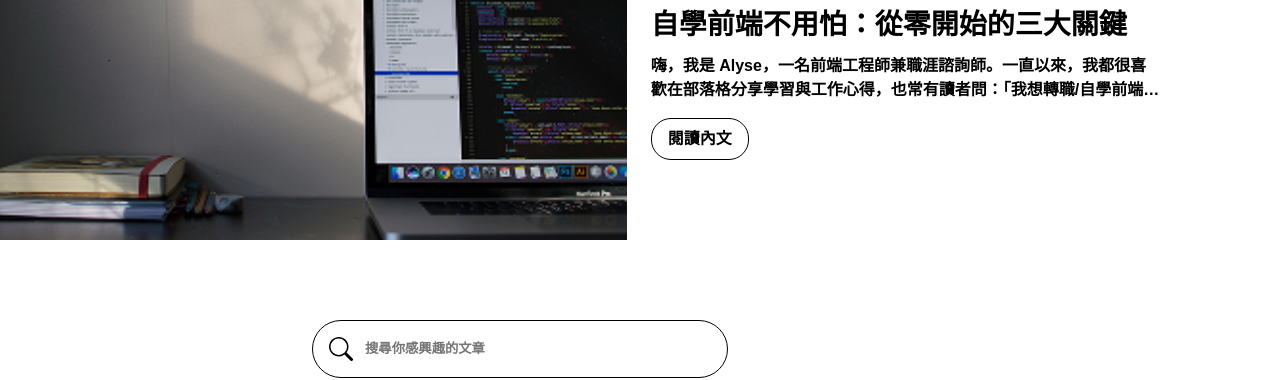
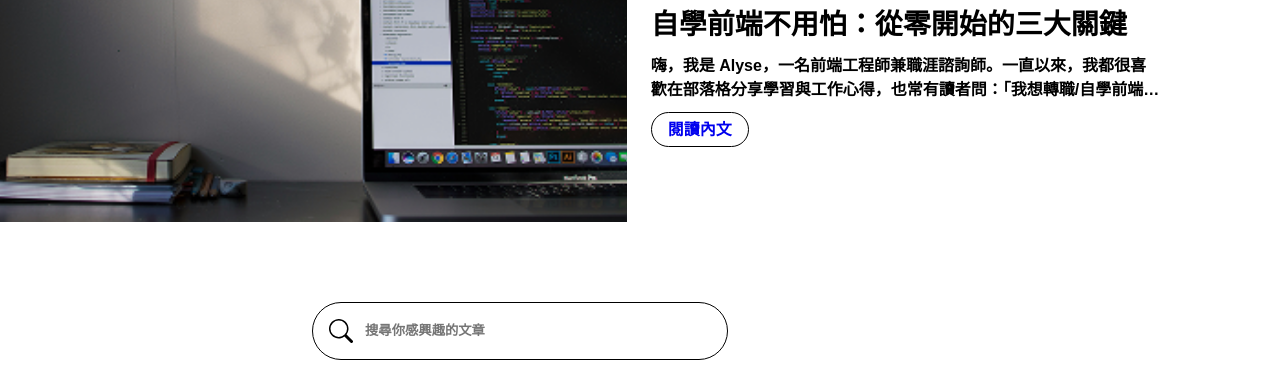
Before and after one commit to liwenchiou/hexschool_fm, a plain HTML site: page blog.html in a window 1280 px wide. Shown: the part 1068-1448 px from the top of the page. Drawn offline with Linux system fonts and the light colour scheme.

Commit message:
Update blog.html

```diff
--- a/blog.html
+++ b/blog.html
@@ -43,7 +43,7 @@
                 <p>嗨，我是
                     Alyse，一名前端工程師兼職涯諮詢師。一直以來，我都很喜歡在部落格分享學習與工作心得，也常有讀者問：「我想轉職/自學前端，該從哪裡開始？」
                     其實自學的過程既自由又具挑戰性。我整理了三大關鍵，幫助你在短期內建立紮實基礎，並快速累積實戰經驗。希望能替你的前端之路帶來一些啟發與動力！</p>
-                <button class="hotnews--btn" href="article.html"> 閱讀內文</button>
+                <a class="hotnews--btn" href="article.html"> 閱讀內文</a>
             </div>
         </div>
 
```
